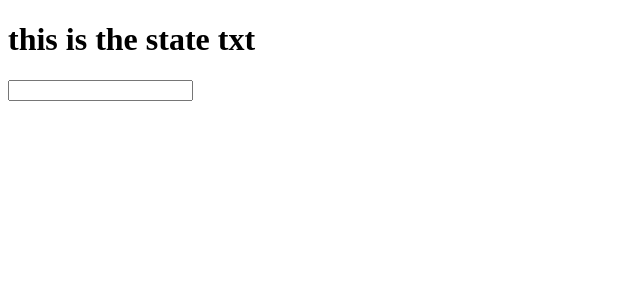
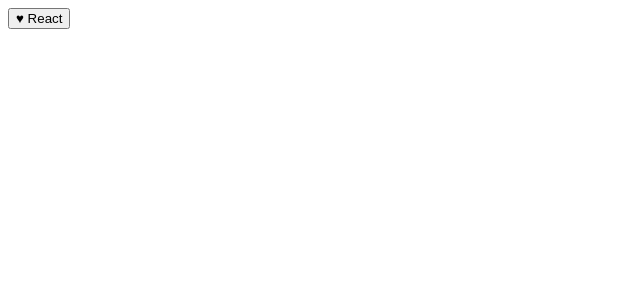
Before and after one commit to cagataycali/react-tutorial, a React (Create React App) app: page / in a window 1280 px wide. Shown: the top 300 px of the page, without its empty margins (0-640 px from the left). Built offline with nearby package versions, Linux system fonts and the light colour scheme.

Commit message:
✨  Step 8 - Access nested data with react props.children

```diff
--- a/src/App.js
+++ b/src/App.js
@@ -1,27 +1,17 @@
 import React from 'react'
 
 class App extends React.Component {
-  constructor () {
-    super()
-    this.state = {
-      txt: 'this is the state txt'
-    }
-  }
-
-  update (e) {
-    this.setState({ txt: e.target.value })
-  }
-
   render () {
-    return (
-      <div>
-        <h1>{this.state.txt}</h1>
-        <Widget update={this.update.bind(this)} />
-      </div>
-    )
+    return <Button> <Heart /> React</Button>
   }
 }
 
-const Widget = props => <input type='text' onChange={props.update} />
+const Button = props => <button>{props.children}</button>
+
+class Heart extends React.Component {
+  render () {
+    return <span>&hearts;</span>
+  }
+}
 
 export default App
```
